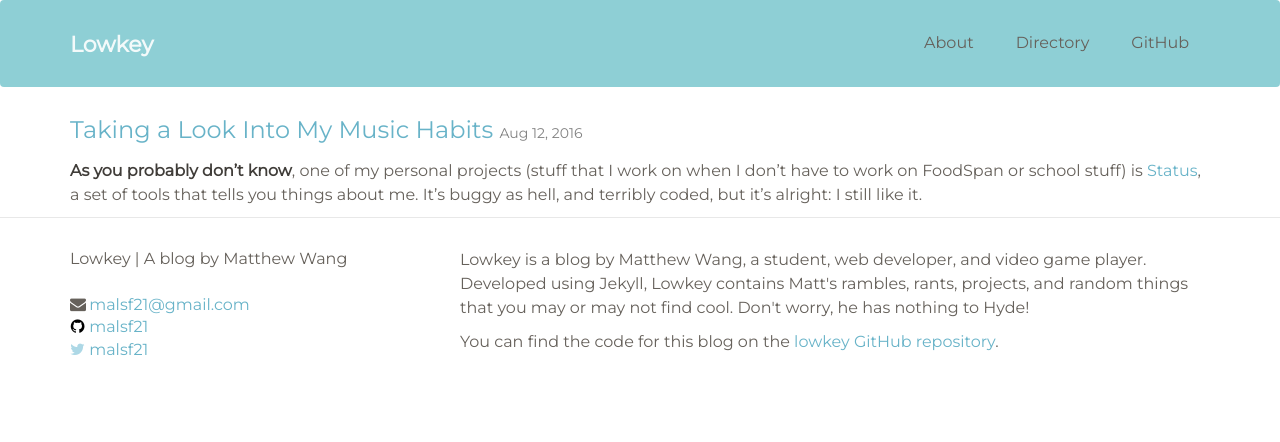
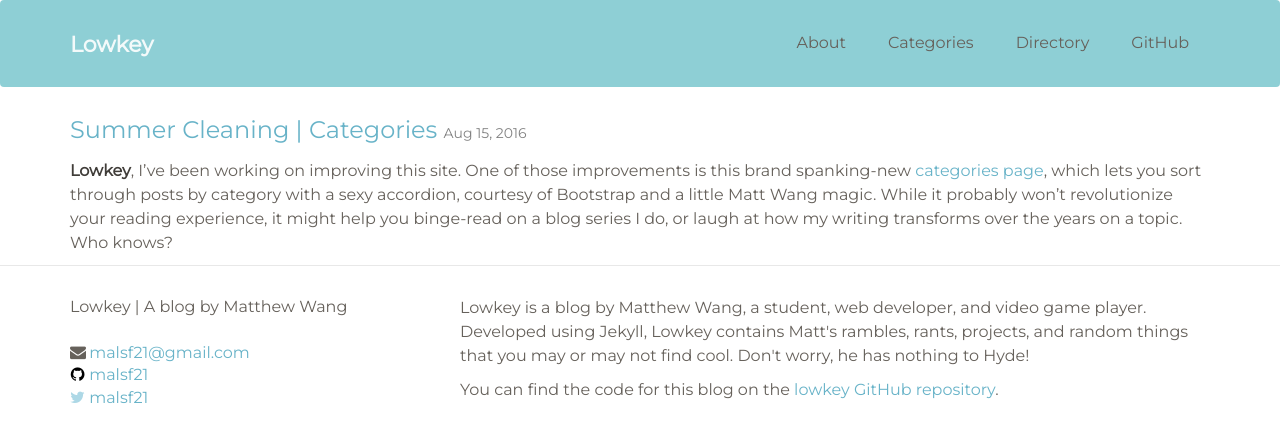
Before and after one commit to mattxwang/lowkey, a Jekyll site: the page built from latest-preview.html, in a window 1280 px wide. Shown: the top 442 px of the page. Built offline with Jekyll 4.4.1, drawn with Linux system fonts in a browser that asks for light colours.

Commit message:
adds category-sorted page + blog post explaining what's up

```diff
--- a/_includes/header.html
+++ b/_includes/header.html
@@ -17,6 +17,9 @@
              <a href="{{site.baseurl}}/about/" class="btn btn-simple">About</a>
          </li>
          <li>
+             <a href="{{site.baseurl}}/categories/" class="btn btn-simple">Categories</a>
+         </li>
+         <li>
              <a href="http://matthewwang.me" class="btn btn-simple">Directory</a>
          </li>
          <li>
--- /dev/null
+++ b/_posts/2016-08-15-site-categories.markdown
@@ -0,0 +1,10 @@
+---
+layout: post
+title:  "Summer Cleaning | Categories"
+date:   2016-08-15 11:53:42 -0400
+categories: site
+---
+
+**Lowkey**, I've been working on improving this site. One of those improvements is this brand spanking-new [categories page]({{site.url}}{{site.baseurl}}/categories/), which lets you sort through posts by category with a sexy accordion, courtesy of Bootstrap and a little Matt Wang magic. While it probably won't revolutionize your reading experience, it might help you binge-read on a blog series I do, or laugh at how my writing transforms over the years on a topic. Who knows?
+
+Yeah, that's it for now. Thanks for reading this short update, and until next time!
--- a/index.html
+++ b/index.html
@@ -6,13 +6,10 @@
 
   <h1 class="page-header">Posts</h1>
 
-  <ul class="post-list">
   {% for post in paginator.posts %}
-      <li>
       <h4>
         <a href="{{ post.url | prepend: site.baseurl }}">{{ post.title }}</a> <small>{{ post.date | date: "%b %-d, %Y" }}</small>
       </h4>
-      </li>
   {% endfor %}
   <nav>
     <ul class="pager">
@@ -29,6 +26,5 @@
       {% endif %}</li>
     </ul>
   </nav>
-  </ul>
 
 </div>
```
Also changed, not shown: categories.html (added, +34 -0 lines). Lines whose indentation alone changed are shown as unchanged.
